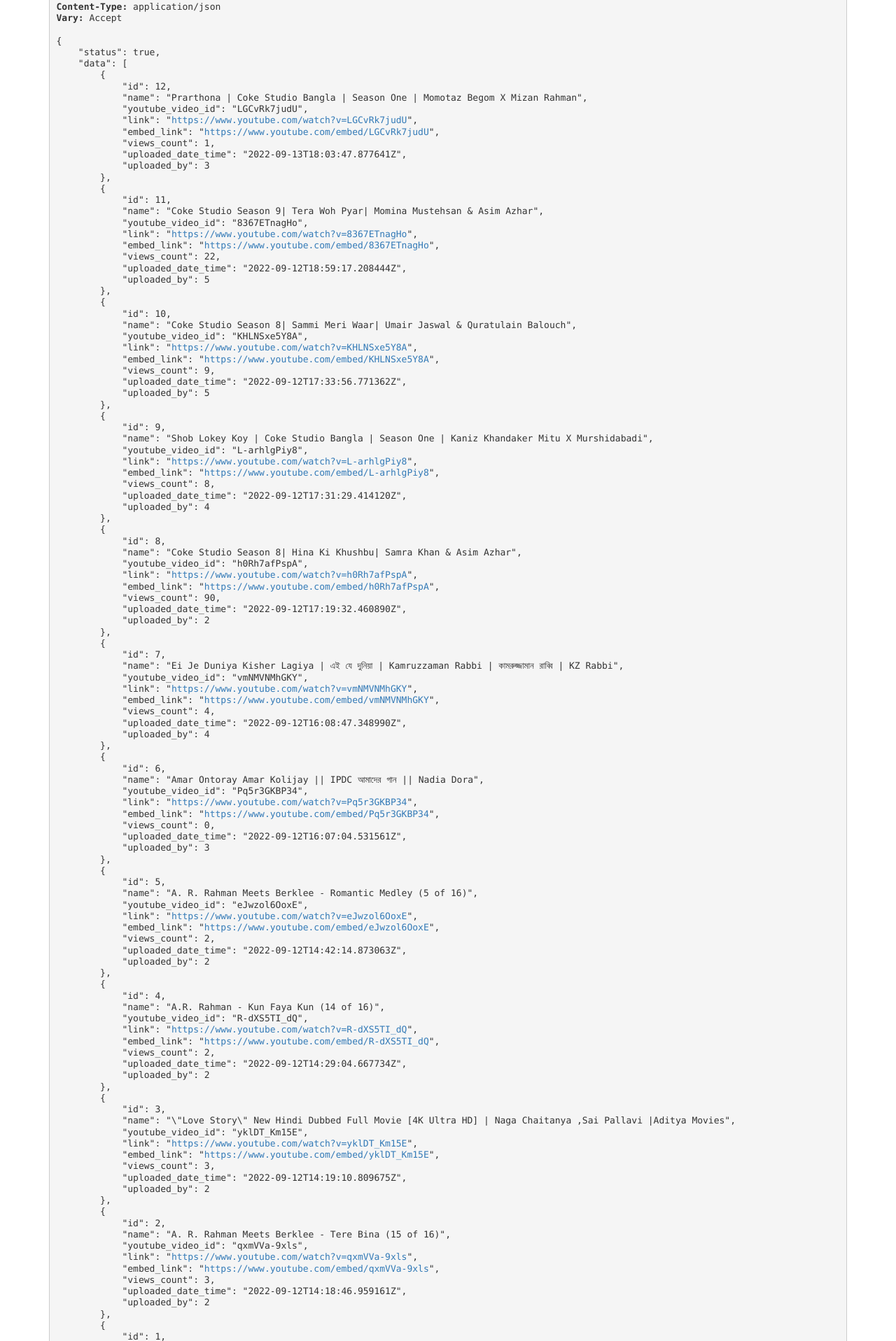
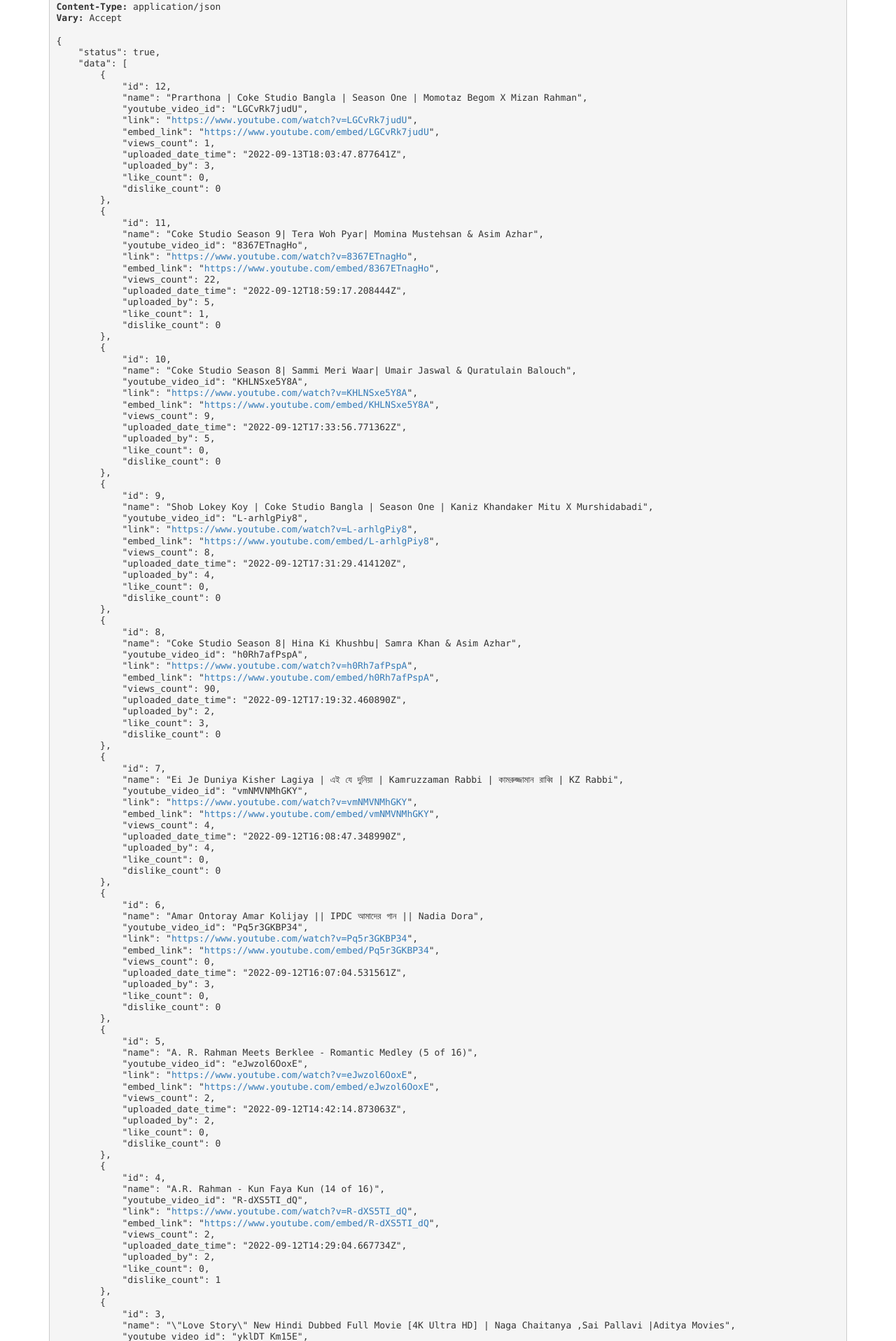
Before and after one commit to rkshaon/onno-rokom-pathshala-video-share-app, a Django app: page /video-api/ in a window 1280 px wide. Shown: the part 369-2286 px from the top of the page at 70% size. Run offline with Django 4.2, Linux system fonts and the light colour scheme; data comes from the database, SQL or seed files in the repository; both versions use the stored data as it was after the commit; some libraries are stand-ins or nearby versions.

Commit message:
like - dislike - count - show on home page

```diff
--- a/templates/pages/home.html
+++ b/templates/pages/home.html
@@ -14,6 +14,8 @@
             url: "http://127.0.0.1:8000/video-api/",
             type: 'GET',
             success: function(data) {
+                console.log('home-data: ', data.data);
+
                 let div_content = '';
 
                 let uploaded_video_data_list = data.data;
@@ -27,7 +29,7 @@
                     div_content += '<div class="card-header">'
                     div_content += element['name']
                     div_content += '</div>'
-                    div_content += '<div class="card-footer">View: <b>' + element['views_count'] + '</b> Like: <b>0</b> Dislike: <b>0</b></div>'
+                    div_content += '<div class="card-footer">View: <b>' + element['views_count'] + '</b> Like: <b>' + element['like_count'] + '</b> Dislike: <b>' + element['dislike_count'] + '</b></div>'
                     div_content += '</div>'
                     div_content += '</a>'
                     div_content += '</div>'
--- a/video_api/views.py
+++ b/video_api/views.py
@@ -16,6 +16,16 @@ from video_api.models import VideoLikeDislike
 @api_view(['GET'])
 def get_all_videoes(request):
     data = VideoSerializer(Videoes.objects.all().order_by('-id'), many=True).data
+
+    for d in data:
+        print('details: ', d['youtube_video_id'])
+        video = Videoes.objects.get(youtube_video_id=d['youtube_video_id'])
+        print(video)
+
+        like_or_dislike = VideoLikeDislike.objects.filter(video_id=video, like=True)
+        print(like_or_dislike)
+        d['like_count'] = len(VideoLikeDislike.objects.filter(video_id=video, like=True))
+        d['dislike_count'] = len(VideoLikeDislike.objects.filter(video_id=video, dislike=True))
 
     return Response({
         'status': True,
@@ -84,30 +94,31 @@ def get_video_details(request, video_id):
 
     data['liked'] = VideoLikedOrDislikedSerializer(liked, many=True).data
     data['disliked'] = VideoLikedOrDislikedSerializer(disliked, many=True).data
+    # data['liked'] = len(VideoLikeDislike.objects.filter(video_id=video, like=True))
+    # data['disliked'] = len(VideoLikeDislike.objects.filter(video_id=video, dislike=True))
 
-    # print('request: ', request)
     token = request.headers.get('token')
     if token is None:
         token = token = request.COOKIES.get('token')
     if token is None:
         token = request.headers.get('Authorization')
-    print("it's token: ", token)
+
     if token is not None:
         user = auth_user(request)
-        # data['self_liked'] = VideoLikedOrDislikedSerializer()
-        one = VideoLikeDislike.objects.filter(video_id=video, like=True, given_by=user)
-        two = VideoLikeDislike.objects.filter(video_id=video, dislike=True, given_by=user)
 
-        print(len(one))
-        print(len(two))
-        # data['self_liked'] =
-        print('then get soemthing')
+        # one = VideoLikeDislike.objects.filter(video_id=video, like=True, given_by=user)
+        # two = VideoLikeDislike.objects.filter(video_id=video, dislike=True, given_by=user)
+
+        # print(len(one))
+        # print(len(two))
+        # # data['self_liked'] =
+        # print('then get soemthing')
         data['self_liked'] = True if len(VideoLikeDislike.objects.filter(video_id=video, like=True, given_by=user)) > 0 else False
         data['self_disliked'] = True if len(VideoLikeDislike.objects.filter(video_id=video, dislike=True, given_by=user)) > 0 else False
     else:
         data['self_liked'] = False
         data['self_disliked'] = False
-        print('token is empty!')
+        # print('token is empty!')
 
     return Response({
         'status': True,
```
Also changed, not shown: db.sqlite3.
